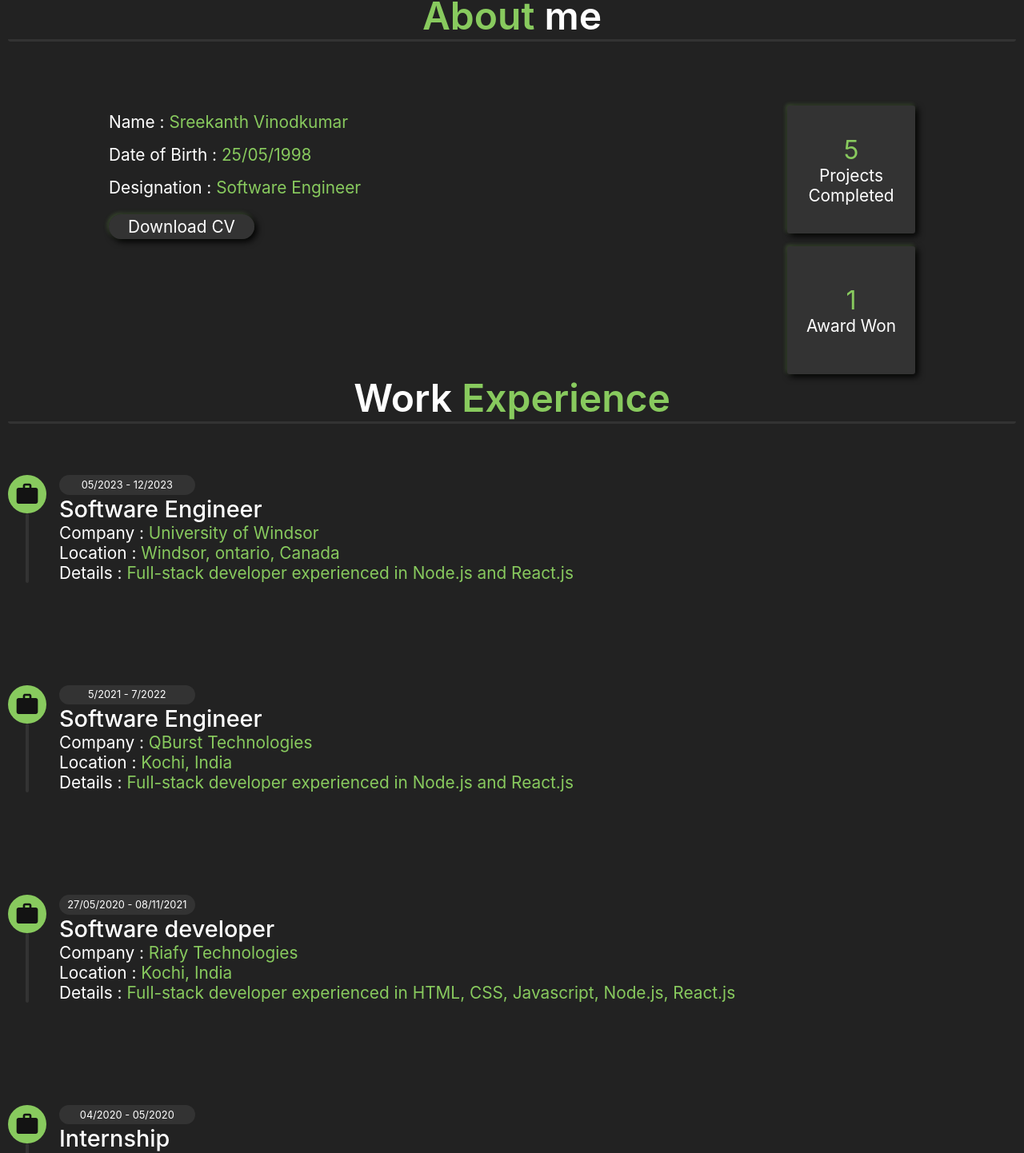
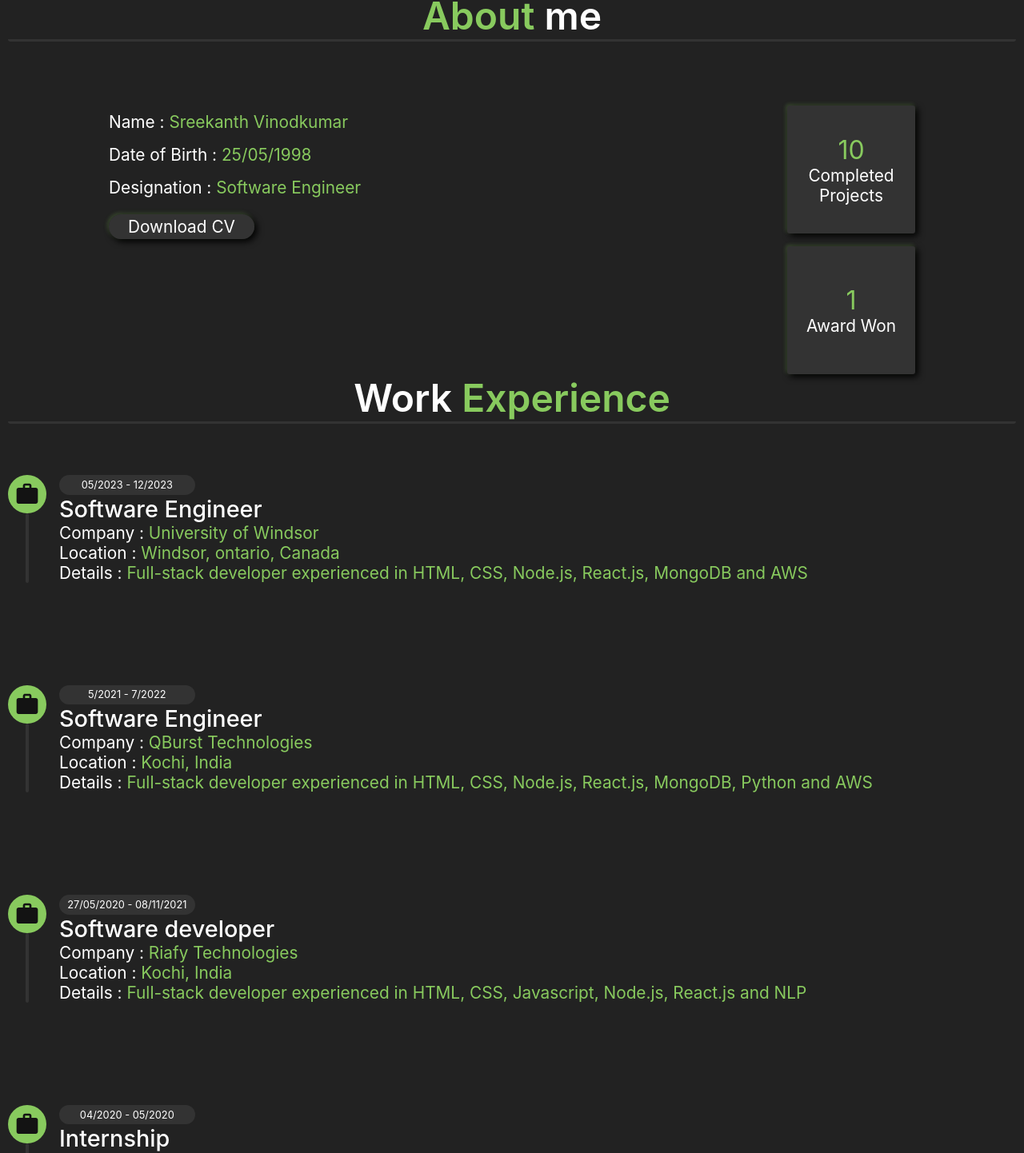
Before and after one commit to S-r-e-e-V/Portfolio, a React (Create React App) app: page / in a window 1280 px wide. Shown: the part 911-2353 px from the top of the page at 80% size. Built offline with nearby package versions, Linux system fonts and the light colour scheme.

Commit message:
feat: updated portfolio

```diff
--- a/src/constants/Profile.json
+++ b/src/constants/Profile.json
@@ -16,7 +16,7 @@
       "location": "Windsor, ontario, Canada",
       "start": "05/2023",
       "end": "12/2023",
-      "details": "Full-stack developer experienced in Node.js and React.js"
+      "details": "Full-stack developer experienced in HTML, CSS, Node.js, React.js, MongoDB and AWS"
     },
     {
       "designation": "Software Engineer",
@@ -24,7 +24,7 @@
       "location": "Kochi, India",
       "start": "5/2021",
       "end": "7/2022",
-      "details": "Full-stack developer experienced in Node.js and React.js"
+      "details": "Full-stack developer experienced in HTML, CSS, Node.js, React.js, MongoDB, Python and AWS"
     },
     {
       "designation": "Software developer",
@@ -32,7 +32,7 @@
       "location": "Kochi, India",
       "start": "27/05/2020",
       "end": "08/11/2021",
-      "details": "Full-stack developer experienced in HTML, CSS, Javascript, Node.js, React.js"
+      "details": "Full-stack developer experienced in HTML, CSS, Javascript, Node.js, React.js and NLP"
     },
     {
       "designation": "Internship",
@@ -48,7 +48,7 @@
       "location": "Kochi, India",
       "start": "2017",
       "end": "",
-      "details": "Introduction to Web concepts, HTML, CSS, JavaScript, PHP, MySQL"
+      "details": "Introduction to Web concepts, HTML, CSS, JavaScript, PHP and MySQL"
     }
   ],
   "education": [
@@ -119,8 +119,35 @@
     {
       "title": "Heyrides",
       "details": "Accomplished the development of Heyrides, a comprehensive ride-sharing application facilitating seamless commuting between diverse locations. Successfully integrated an intuitive user interface, featuring user-specific pages and an efficient admin dashboard. Users can effortlessly book rides from one location to another, with the added convenience of receiving notifications via email.",
+      "date": "2024",
+      "link": "https://www.heyrides.ca"
+    },
+    {
+      "title": "Impact of People’s Emotion on the Crypto Market",
+      "details": "Conducted an in-depth analysis of a Twitter dataset related to the Russian-Ukraine War, obtained from Kaggle, to gain insights into public sentiments and reactions. Utilized advanced data cleaning techniques to ensure the dataset's accuracy and reliability. Leveraged TextBlob and IBM Watson NLP for sentiment analysis on the tweets, assessing the emotions expressed by users during the conflict. Developed visually compelling data visualizations depicting the variations in cryptocurrency trends in response to people's emotions during this period.",
+      "date": "2023"
+    },
+    {
+      "title": "Mini-terminal",
+      "details": "Designed and implemented robust client-server connections using the TCP protocol. Implemented load balancing techniques to effectively distribute network traffic between primary and secondary servers. Handled client-side requests, processed them on the server side to deliver requested data and files, and implemented secure, scalable solutions to cater to diverse client needs.",
       "date": "2023",
-      "link": "https://www.heyrides.ca"
+      "link": "https://github.com/S-r-e-e-V/C_Socket_Programming"
+    },
+    {
+      "title": "NoSQL Injection detection in MongoDB using Machine Learning",
+      "details": "Conducted research to determine the most effective machine learning methods for detecting injection attacks on MongoDB databases using a NoSQL injection dataset. Compared the performance of various classifiers, including Logistic Regression, Decision Tree, Support Vector Machines, Naive Bayes, Gradient Boosting, and Random Forest, based on F1 Score, Recall, Precision, and Accuracy. Concluded that the Random Forest classifier was the best for NoSQL injection detection in MongoDB.",
+      "date": "2023"
+    },
+    {
+      "title": "Diary Application",
+      "details": "Developed a cutting-edge text editor for a diary application using React.js, integrating visually appealing themes and a dark mode feature to enhance the user experience. Strengthened application security by implementing JWT token authentication to safeguard user data and prevent unauthorized access. Ensured top-level data protection by implementing robust password encryption techniques for secure storage of sensitive information in the database.",
+      "date": "2022",
+      "link": "https://diary-website.netlify.app"
+    },
+    {
+      "title": "Logistic Application",
+      "details": "An application to efficiently manage logistics transportation, ensuring seamless delivery of goods. Featured an integrated Google Maps function for real-time vehicle tracking, comprehensive transaction details reports for enhanced data visibility, and Firebase push notifications for timely updates. Implemented multi-language functionality and right-to-left (RTL) support, improving accessibility for diverse users. Utilized service workers to enable notifications even when the website was inactive, enhancing user engagement and convenience.",
+      "date": "2021"
     },
     {
       "title": "Working model of Self-driving Vehicle",
@@ -130,14 +157,12 @@
     {
       "title": "TicTacToe puzzle Game Android App",
       "details": "Tic-tac-toe is a game for 2 players, X and O, who take turns marking the spaces in a 3×3 grid. The player who succeeds in placing three of their marks in a horizontal, vertical, or diagonal row is the winner. Features include Single player (play with android) with two difficulty levels and Multiplayer.",
-      "date": "2020",
-      "link": "https://play.google.com/store/apps/details?id=com.puzzlegame.tictactoe"
+      "date": "2020"
     },
     {
       "title": "Speech Text Converter Android App",
-      "details": "An android app for voice to text and text to voice conversion. Build-in TTS engine for text to speech conversion and androids built-in speech recogniser to convert speech into text.",
-      "date": "2020",
-      "link": "https://play.google.com/store/apps/details?id=com.speech.voice_text"
+      "details": "Utilized Android's built-in Text-to-Speech (TTS) engine to deliver seamless and interactive speech capabilities, enhancing user experience and accessibility. Integrated text-to-speech and speech recognition functionalities into various communication channels, including SMS, Email, and cross-application copying, empowering users to effortlessly communicate and interact with the app's content.",
+      "date": "2020"
     },
     {
       "title": "Life Source - Blood Bank Management System",
--- a/src/sections/AboutMe/index.js
+++ b/src/sections/AboutMe/index.js
@@ -45,7 +45,7 @@ export default function AboutMe() {
           <div className="boxes">
             <span className="projects">
               <span className="content">{Profile.projects.length}</span>
-              Projects Completed
+              Completed Projects
             </span>
             <span className="awards">
               <span className="content">{Profile.awards.length}</span>
--- a/src/sections/Home/index.js
+++ b/src/sections/Home/index.js
@@ -5,13 +5,13 @@ import Profile from "../../constants/Portfolio";
 
 export default function Home() {
   return (
-    <div className="home">
+    <div className="home" id="home">
       <div className="greeting">Hi There!</div>
       <div className="profile-name">
         I'M <span className="name">{Profile.profileInfo.name}</span>
       </div>
       <div className="about-me">{Profile.profileInfo.aboutMe}</div>
-      <span className="about-me-btn">About me</span>
+      {/* <span className="about-me-btn">About me</span> */}
     </div>
   );
 }
```
